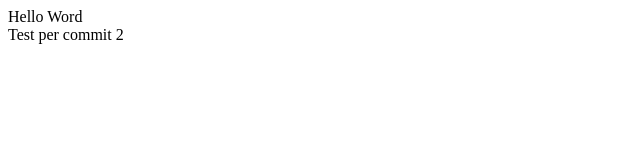
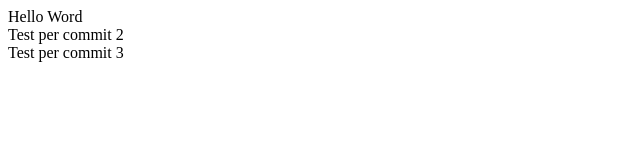
Before and after one commit to MikePio/htmlcss-hello, a plain HTML site: page index.html in a window 1280 px wide. Shown: the whole page, without its empty margins (0-640 px from the left). Drawn offline with Linux system fonts and the light colour scheme.

Commit message:
[add] Test per commit 3

```diff
--- a/index.html
+++ b/index.html
@@ -9,5 +9,6 @@
 <body>
     <div>Hello Word</div>
     <div>Test per commit 2</div>
+    <div>Test per commit 3</div>
 </body>
 </html>
```
